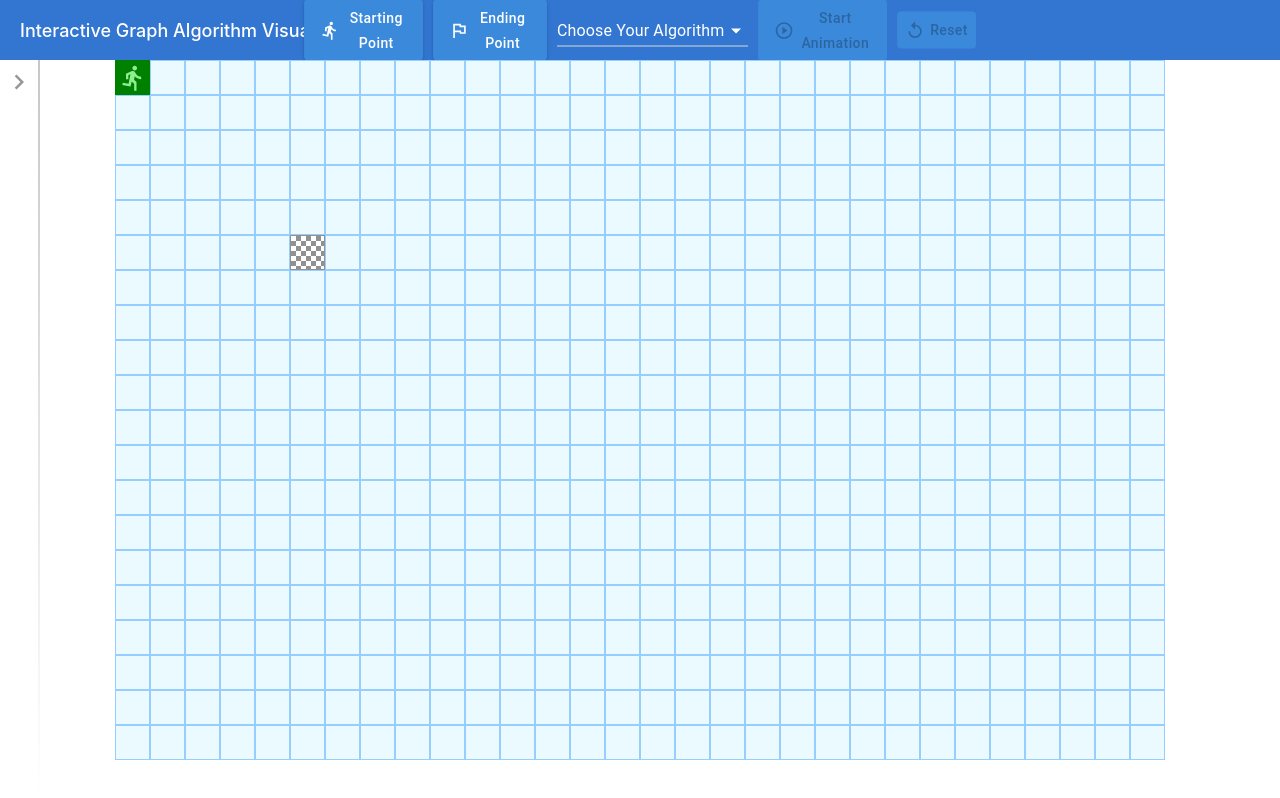
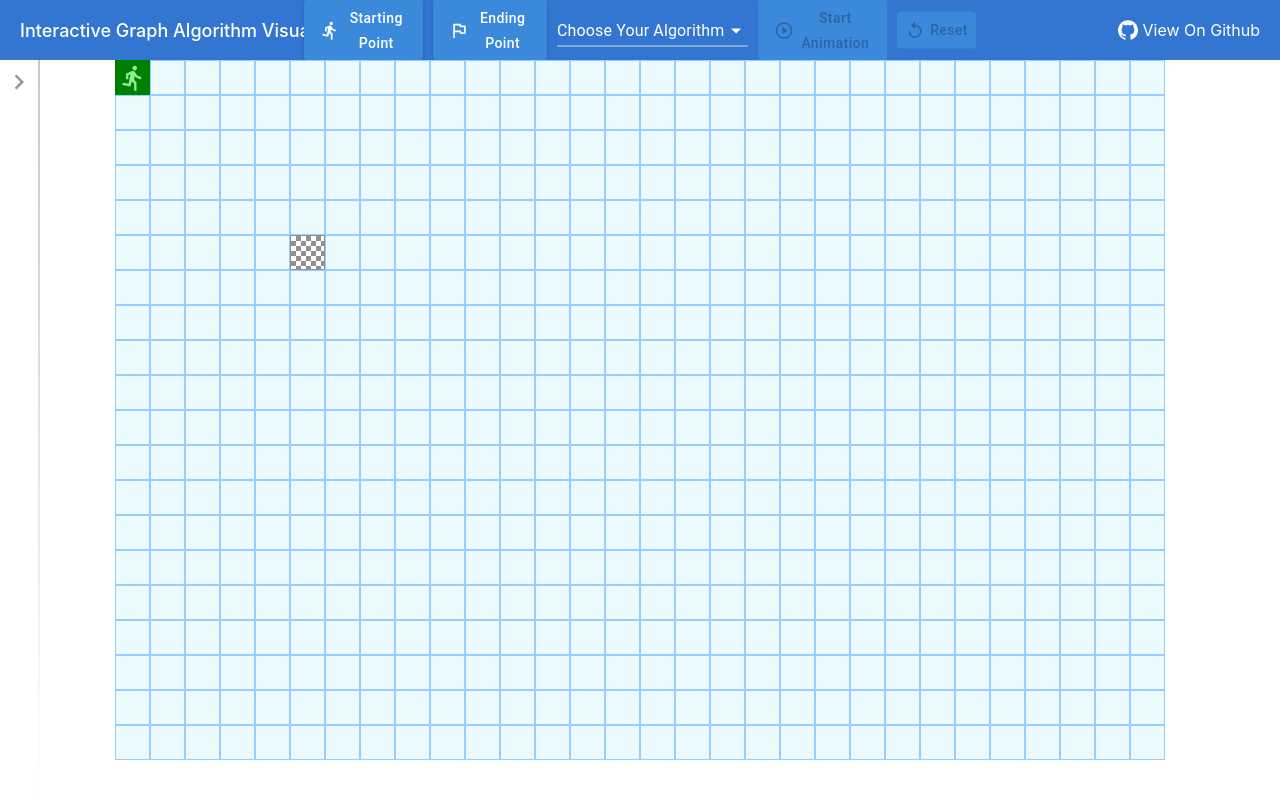
Before and after one commit to DanielJDupont/graph-algos, a Next.js app: page / in a window 1280 px wide. Built offline with nearby package versions, Linux system fonts and the light colour scheme.

Commit message:
added view on github

```diff
--- a/components/navbar/index.module.scss
+++ b/components/navbar/index.module.scss
@@ -1,6 +1,7 @@
 .navbarContainer {
   display: flex;
   align-items: center;
+  justify-content: space-between;
   height: 60px;
   background-color: #3276d2;
   position: relative;
@@ -51,6 +52,19 @@
       font-size: 20px;
     }
   }
+
+  .github {
+    display: flex;
+    align-items: center;
+    color: white;
+    margin-right: 20px;
+    cursor: pointer;
+
+    .githubIcon {
+      font-size: 20px;
+      margin-right: 5px;
+    }
+  }
 }
 
 .controlsContainer {
--- a/components/navbar/index.tsx
+++ b/components/navbar/index.tsx
@@ -11,6 +11,7 @@ import {
   FlagOutlined,
   DirectionsRunOutlined,
   ReplayOutlined,
+  GitHub,
 } from '@material-ui/icons';
 
 import styles from './index.module.scss';
@@ -143,6 +144,11 @@ export const Navbar = () => {
           Reset
         </Button>
       </div>
+
+      <div className={styles.github}>
+        <GitHub className={styles.githubIcon} />
+        <div>View On Github</div>
+      </div>
     </div>
   );
 };
```
